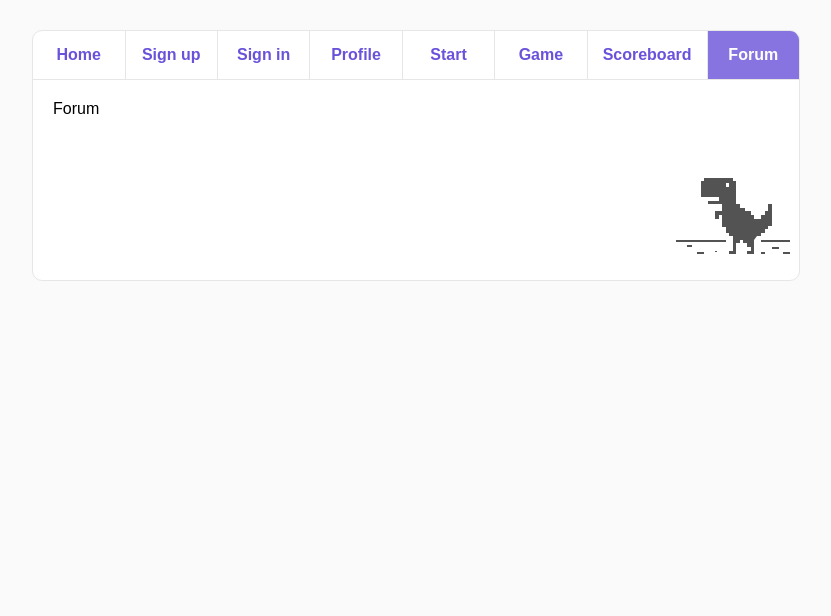
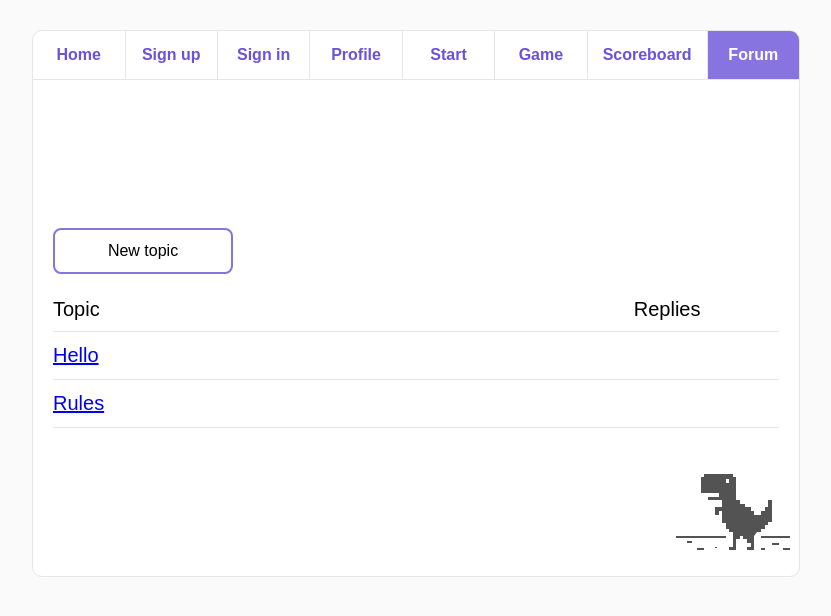
Before and after one commit to 08-vesteros/module-2, a React app: page /forum in a window 1280 px wide. Shown: the top 616 px of the page, without its empty margins (224-1055 px from the left). Built offline with nearby package versions, Linux system fonts and the light colour scheme.

Commit message:
add forum

```diff
--- a/src/components/ScoreboardItem/index.tsx
+++ b/src/components/ScoreboardItem/index.tsx
@@ -1,30 +1,6 @@
 import React from 'react';
-import styled from 'styled-components';
-import { DARK_PRIMARY_COLOR } from '../../constants';
+import { ListItem } from './styled';
 import { ScoreboardItemProps } from './types';
-
-export const ListItem = styled.li`
-	display: flex;
-	padding: 10px;
-	border-left: 2px solid ${DARK_PRIMARY_COLOR};
-	border-right: 2px solid ${DARK_PRIMARY_COLOR};
-	border-top: 2px solid ${DARK_PRIMARY_COLOR};
-	&:last-child {
-		border-bottom: 2px solid ${DARK_PRIMARY_COLOR};
-	}
-
-	span {
-		display: block;
-	}
-
-	.listItem__position {
-		width: 30%;
-	}
-
-	.listItem__score {
-		margin-left: auto;
-	}
-`;
 
 const ScoreboardItem = ({ userData, position }: ScoreboardItemProps) => {
 	const { login, score } = userData;
--- a/src/components/ScoreboardItem/styled.ts
+++ b/src/components/ScoreboardItem/styled.ts
@@ -0,0 +1,25 @@
+import styled from 'styled-components';
+import { DARK_PRIMARY_COLOR } from '../../constants';
+
+export const ListItem = styled.li`
+	display: flex;
+	padding: 10px;
+	border-left: 2px solid ${DARK_PRIMARY_COLOR};
+	border-right: 2px solid ${DARK_PRIMARY_COLOR};
+	border-top: 2px solid ${DARK_PRIMARY_COLOR};
+	&:last-child {
+		border-bottom: 2px solid ${DARK_PRIMARY_COLOR};
+	}
+
+	span {
+		display: block;
+	}
+
+	.listItem__position {
+		width: 30%;
+	}
+
+	.listItem__score {
+		margin-left: auto;
+	}
+`;
--- /dev/null
+++ b/src/components/TopicItem/index.tsx
@@ -0,0 +1,31 @@
+import React from 'react';
+import { Link } from 'react-router-dom';
+import styled from 'styled-components';
+import { BORDER } from '../../constants';
+import { Props } from './types';
+
+export const TopicContainer = styled.ul`
+	list-style-type: none;
+	padding: 0;
+	margin: 0;
+	width: 100%;
+
+	li {
+		padding: 12px 0;
+		border-bottom: ${BORDER};
+	}
+`;
+
+export const TopicItem = ({ data }: Props) => {
+	console.log('asd');
+
+	return (
+		<TopicContainer>
+			{data.map(item => (
+				<li key={item.id}>
+					<Link to={`forum/${item.id}`}>{item.title}</Link>
+				</li>
+			))}
+		</TopicContainer>
+	);
+};
--- /dev/null
+++ b/src/components/TopicItem/types.ts
@@ -0,0 +1,8 @@
+export type TopicTypes = {
+	id: number;
+	title: string;
+};
+
+export type Props = {
+	data: TopicTypes[];
+};
--- a/src/pages/forum/index.tsx
+++ b/src/pages/forum/index.tsx
@@ -1,5 +1,60 @@
-import React, { FC } from 'react';
+import React, { FC, useState } from 'react';
+import { Switch, Route } from 'react-router-dom';
+import styled from 'styled-components';
+import Button from '../../components/Button';
+import { TopicItem } from '../../components/TopicItem';
+import { TopicTypes } from '../../components/TopicItem/types';
+import { BORDER } from '../../constants';
+import { Wrapper } from '../../ui/wrapper';
+import { topicMockData } from './mock';
 
-const Forum: FC = () => <div>Forum</div>;
+export const Header = styled.div`
+	width: 100%;
+	border-bottom: ${BORDER};
+	padding-bottom: 10px;
+	display: flex;
+
+	span {
+		display: block;
+	}
+
+	.header__topic {
+		width: 80%;
+	}
+`;
+
+const Forum: FC = () => {
+	const [topic] = useState<TopicTypes[]>(topicMockData);
+
+	const handleClick = () => {
+		console.log('create new topic');
+	};
+
+	const Topics = () => (
+		<Switch>
+			<Route path='/forum'>
+				<TopicItem data={topic} />
+			</Route>
+			<Route path='/forum/:number'>
+				<TopicItem data={topic} />
+			</Route>
+		</Switch>
+	);
+
+	return (
+		<Wrapper alignItems='flex-start'>
+			<Button content='New topic' onClick={handleClick} />
+			{!!topic.length && (
+				<>
+					<Header>
+						<span className='header__topic'>Topic</span>
+						<span>Replies</span>
+					</Header>
+					<Topics />
+				</>
+			)}
+		</Wrapper>
+	);
+};
 
 export default Forum;
--- /dev/null
+++ b/src/pages/forum/mock.ts
@@ -0,0 +1,10 @@
+export const topicMockData = [
+	{
+		id: 1,
+		title: 'Hello',
+	},
+	{
+		id: 2,
+		title: 'Rules',
+	},
+];
--- a/src/ui/wrapper.ts
+++ b/src/ui/wrapper.ts
@@ -1,8 +1,8 @@
 import styled from 'styled-components';
 
-export const Wrapper = styled.div`
+export const Wrapper = styled.div<{ alignItems?: string }>`
 	display: flex;
-	align-items: center;
+	align-items: ${props => props.alignItems || 'center'};
 	flex-direction: column;
 	padding: 10vw 0;
 	font-size: 20px;
```
Also changed, not shown: src/components/TopicItem/styled.ts (added), src/pages/forum/types.ts (added).
